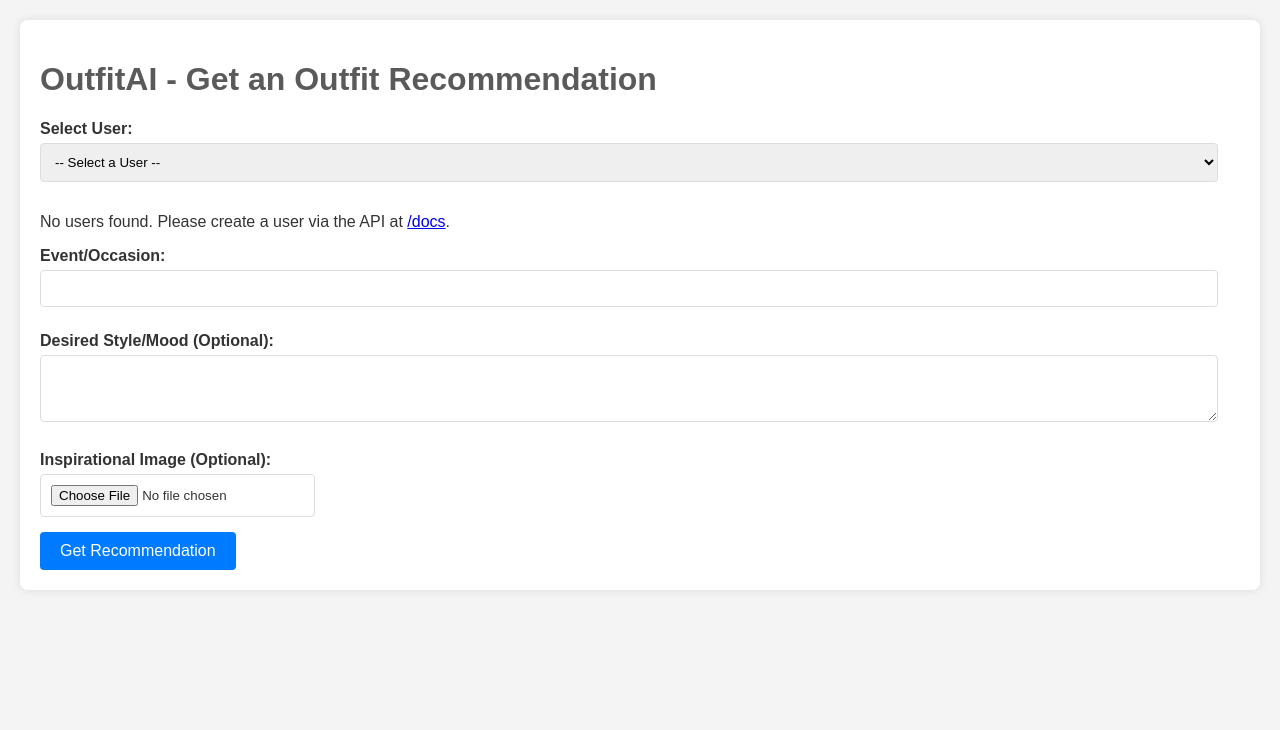
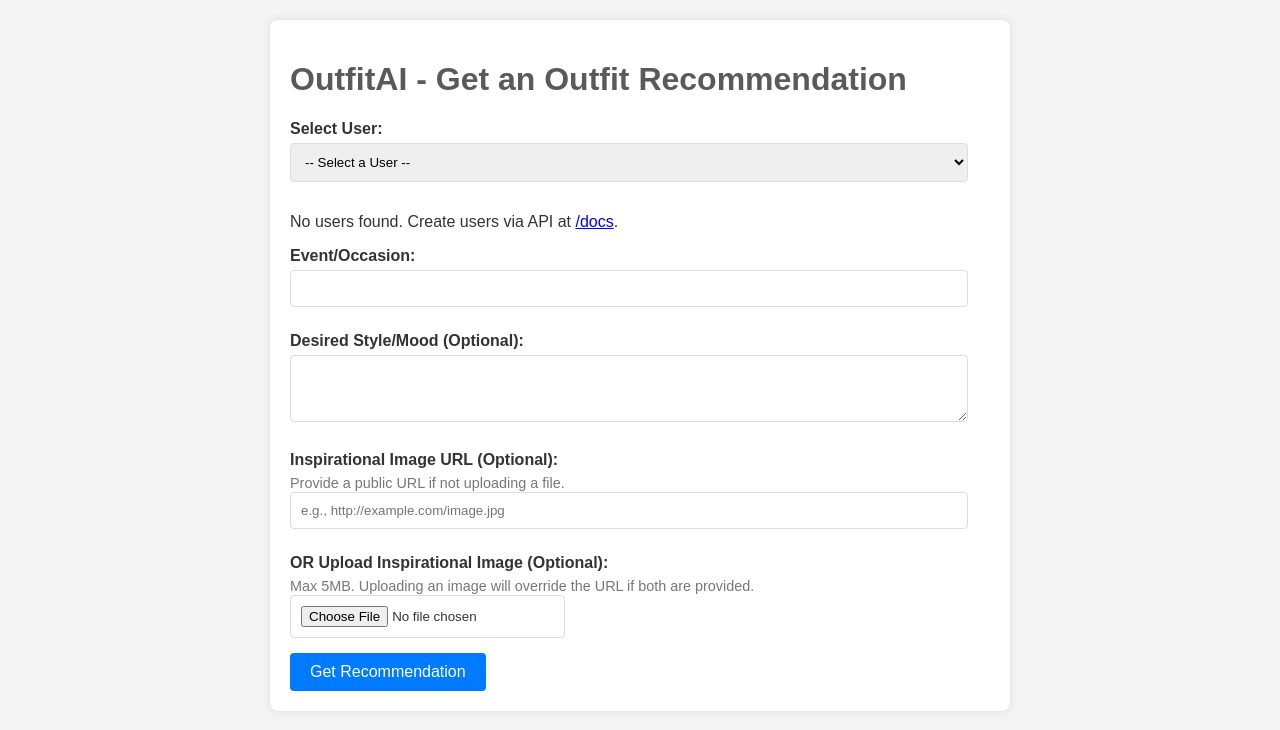
Before and after one commit to Shreyansh1729/fashionscanner, a FastAPI app: page /ui/recommend in a window 1280 px wide. Shown: the top 730 px of the page. Run offline with FastAPI, Linux system fonts and the light colour scheme.

Commit message:
Updated inspirational image

```diff
--- a/outfitai_project/main.py
+++ b/outfitai_project/main.py
@@ -1,5 +1,5 @@
 # outfitai_project/main.py
-from fastapi import FastAPI, Request, Form, File, UploadFile, HTTPException
+from fastapi import FastAPI, Request, Form, File, UploadFile, HTTPException # Added HTTPException
 from fastapi.responses import HTMLResponse, RedirectResponse
 from fastapi.templating import Jinja2Templates
 from fastapi.staticfiles import StaticFiles
@@ -7,31 +7,31 @@ from contextlib import asynccontextmanager
 from pathlib import Path
 import shutil
 import uuid
-from typing import Optional
+from typing import Optional # Added Optional
+
+from pydantic import HttpUrl # For URL validation
 
 from config.settings import settings
 from .apis import routes as api_routes_v1
-from .models.outfit_models import RecommendationRequestContext, OutfitRecommendation
-from .models.user_models import User, UserCreate # UserCreate for the form
+from .models.outfit_models import RecommendationRequestContext, OutfitRecommendation # For form and display
+from .models.user_models import User
 from .services import user_service, wardrobe_service
 from .core import recommender
 
 BASE_DIR = Path(__file__).resolve().parent
-TEMPLATES_DIR = BASE_DIR / "templates"
-UPLOAD_DIR = BASE_DIR / "uploads"
+templates = Jinja2Templates(directory=str(BASE_DIR / "templates"))
+# UPLOAD_DIR = BASE_DIR / "uploads" # No longer saving inspirational images locally for this approach
+# UPLOAD_DIR.mkdir(parents=True, exist_ok=True)
 
-templates = Jinja2Templates(directory=str(TEMPLATES_DIR))
-UPLOAD_DIR.mkdir(parents=True, exist_ok=True)
 
 @asynccontextmanager
-async def lifespan(app: FastAPI):
-    print(f"{Path(__file__).name}: Starting up {settings.PROJECT_NAME}...")
-    # ... other startup messages ...
-    print(f"User creation UI at http://127.0.0.1:8000/ui/users/create")
+async def lifespan(app: FastAPI): # ... (same as before)
+    print(f"Starting up {settings.PROJECT_NAME}...")
+    # ...
     yield
-    print(f"{Path(__file__).name}: Shutting down {settings.PROJECT_NAME}...")
+    print("Shutting down...")
 
-app = FastAPI(
+app = FastAPI( # ... (same as before) ...
     title=settings.PROJECT_NAME,
     openapi_url=f"{settings.API_V1_STR}/openapi.json",
     docs_url="/docs",
@@ -39,167 +39,109 @@ app = FastAPI(
     lifespan=lifespan
 )
 
-app.include_router(api_routes_v1.router, prefix=settings.API_V1_STR, tags=["API v1 Endpoints"])
-app.mount("/uploads", StaticFiles(directory=UPLOAD_DIR), name="uploads")
+app.include_router(api_routes_v1.router, prefix=settings.API_V1_STR, tags=["API v1"])
+# app.mount("/uploads", StaticFiles(directory=UPLOAD_DIR), name="uploads") # No longer needed if not saving images
 
 
-# --- User Creation UI Routes ---
-@app.get("/ui/users/create", response_class=HTMLResponse, tags=["UI Pages"])
-async def get_user_creation_form_page(request: Request, success_message: Optional[str] = None):
-    """Serves the HTML form to create a new user."""
+@app.get("/ui/recommend", response_class=HTMLResponse, tags=["UI"])
+async def get_recommendation_form(request: Request): # ... (same as before)
+    users = user_service.get_all_users_in_db()
     return templates.TemplateResponse(
-        "create_user_form.html",
-        {"request": request, "error_message": None, "success_message": success_message, "user_data": {}}
+        "recommend_form.html",
+        {"request": request, "users": users, "error_message": None, "recommendation": None}
     )
 
-@app.post("/ui/users/create", response_class=HTMLResponse, tags=["UI Pages"])
-async def handle_user_creation_form_submission(
+@app.post("/ui/recommend", response_class=HTMLResponse, tags=["UI"])
+async def handle_recommendation_form(
     request: Request,
-    email: str = Form(...),
-    username: Optional[str] = Form(None),
-    password: str = Form(...),
-    confirm_password: str = Form(...) # For password confirmation
-    # Add more fields if you want them on the UI registration form (gender, age etc.)
-    # For simplicity, we'll stick to email, username, password for UI creation
-):
-    """Handles user creation form submission."""
-    error_message: Optional[str] = None
-    success_message: Optional[str] = None
-
-    # Keep form data to re-populate on error
-    user_form_data = {"email": email, "username": username}
-
-    if password != confirm_password:
-        error_message = "Passwords do not match."
-    elif len(password) < 8: # Basic validation matching Pydantic model
-        error_message = "Password must be at least 8 characters long."
-    else:
-        try:
-            user_in = UserCreate(
-                email=email,
-                username=username,
-                password=password
-                # Default other UserCreate fields if not provided by form
-            )
-            created_user = user_service.create_user_in_db(user_in)
-            success_message = f"User '{created_user.email}' created successfully! You can now select this user on the recommendation page."
-            # Redirect to recommendation page with a success message or back to create form
-            # For simplicity, let's re-render the create form with a success message
-            return templates.TemplateResponse(
-                "create_user_form.html",
-                {"request": request, "error_message": None, "success_message": success_message, "user_data": {}} # Clear form on success
-            )
-
-        except HTTPException as e: # Catch errors from user_service (e.g., email already exists)
-            error_message = e.detail
-        except Exception as e:
-            print(f"ERROR: Unexpected error during UI user creation: {e}")
-            error_message = "An unexpected server error occurred during user creation."
-
-    return templates.TemplateResponse(
-        "create_user_form.html",
-        {"request": request, "error_message": error_message, "success_message": None, "user_data": user_form_data}
-    )
-
-
-# --- Recommendation UI Routes (Mostly same as before, but with error handling for user ID) ---
-@app.get("/ui/recommend", response_class=HTMLResponse, tags=["UI Pages"])
-async def get_recommendation_form_page(request: Request):
-    all_users = user_service.get_all_users_in_db()
-    return templates.TemplateResponse(
-        "recommend_form.html",
-        {
-            "request": request, "users": all_users,
-            "selected_user_id": None, "event_type_val": "", "style_goal_val": "",
-            "error_message": None, "recommendation": None, "uploaded_image_url": None
-        }
-    )
-
-@app.post("/ui/recommend", response_class=HTMLResponse, tags=["UI Pages"])
-async def handle_recommendation_form_submission(
-    request: Request,
-    user_id_str: str = Form(..., alias="user_id_str"),
+    user_id_str: str = Form(...),
     event_type: str = Form(...),
     style_goal: Optional[str] = Form(None),
-    inspirational_image: Optional[UploadFile] = File(None)
+    inspirational_image_url_input: Optional[str] = Form(None), # For URL input
+    inspirational_image_upload: Optional[UploadFile] = File(None) # For file upload
 ):
-    all_users = user_service.get_all_users_in_db()
-    error_message: Optional[str] = None
-    recommendation_result: Optional[OutfitRecommendation] = None
-    image_public_url_for_context: Optional[str] = None
-    uploaded_image_display_url: Optional[str] = None # For displaying back to user
-    selected_user_id_on_error_or_success: Optional[str] = user_id_str
+    users = user_service.get_all_users_in_db()
+    error_message = None
+    recommendation_result = None
 
-    # Validate user_id_str selection
-    if not user_id_str:
-        error_message = "Please select a user."
-    else:
+    inspiration_image_bytes: Optional[bytes] = None
+    inspiration_image_filename: Optional[str] = None
+    parsed_image_url: Optional[HttpUrl] = None
+
+    # Validate User ID
+    try:
+        user_id = uuid.UUID(user_id_str)
+    except ValueError:
+        return templates.TemplateResponse("recommend_form.html", {"request": request, "users": users, "error_message": "Invalid User ID format.", "recommendation": None})
+
+    user_profile = user_service.get_user_by_id(user_id)
+    if not user_profile:
+        return templates.TemplateResponse("recommend_form.html", {"request": request, "users": users, "error_message": f"User with ID {user_id} not found.", "recommendation": None})
+
+    # Handle image input
+    if inspirational_image_upload and inspirational_image_upload.filename:
+        print(f"INFO: Received image upload: {inspirational_image_upload.filename}, size: {inspirational_image_upload.size}")
+        if inspirational_image_upload.size > 5 * 1024 * 1024: # Max 5MB example limit
+             error_message = "Uploaded image is too large (max 5MB)."
+        else:
+            try:
+                inspiration_image_bytes = await inspirational_image_upload.read()
+                inspiration_image_filename = inspirational_image_upload.filename
+                # Clear URL input if file is uploaded to prioritize file
+                parsed_image_url = None
+            except Exception as e:
+                error_message = f"Error reading uploaded image: {e}"
+                print(f"ERROR: Reading upload: {e}")
+    elif inspirational_image_url_input:
         try:
-            user_id_uuid = uuid.UUID(user_id_str)
-        except ValueError:
-            error_message = "Invalid User ID selected. Please select a valid user from the list."
-            user_id_uuid = None # Ensure it's None if conversion fails
+            # Validate and parse the URL using Pydantic's HttpUrl
+            parsed_image_url = HttpUrl(inspirational_image_url_input)
+            print(f"INFO: Received image URL: {parsed_image_url}")
+        except Exception as e: # Pydantic's ValidationError
+            error_message = f"Invalid inspirational image URL provided: {e}"
+            print(f"ERROR: Invalid URL: {e}")
+            parsed_image_url = None # Ensure it's None if validation fails
 
-    if not error_message and user_id_uuid: # Proceed if user_id_str was valid and converted
-        user_profile = user_service.get_user_by_id(user_id_uuid)
-        if not user_profile:
-            error_message = f"User with ID {user_id_uuid} not found."
-        else:
-            if inspirational_image and inspirational_image.filename:
-                if not inspirational_image.content_type or not inspirational_image.content_type.startswith("image/"):
-                    error_message = "Invalid file type. Please upload an image."
-                else:
-                    try:
-                        file_extension = Path(inspirational_image.filename).suffix.lower()
-                        if file_extension not in [".jpg", ".jpeg", ".png", ".gif", ".webp"]:
-                             error_message = "Unsupported image format. Please use JPG, PNG, GIF, or WEBP."
-                        else:
-                            unique_filename = f"user_{user_id_uuid}_insp_{uuid.uuid4()}{file_extension}"
-                            file_save_path = UPLOAD_DIR / unique_filename
-                            with open(file_save_path, "wb+") as file_object:
-                                shutil.copyfileobj(inspirational_image.file, file_object)
+    if error_message: # If error from user/image input, re-render form
+         return templates.TemplateResponse(
+            "recommend_form.html",
+            {"request": request, "users": users, "selected_user_id": str(user_id), "event_type_val": event_type, "style_goal_val": style_goal, "error_message": error_message, "recommendation": None}
+        )
 
-                            image_public_url_for_context = f"/uploads/{unique_filename}"
-                            uploaded_image_display_url = image_public_url_for_context # Same URL for display
-                            print(f"INFO: User {user_id_uuid} uploaded '{inspirational_image.filename}', saved as '{unique_filename}'")
-                    except Exception as e:
-                        print(f"ERROR: Saving uploaded file '{inspirational_image.filename}'. Error: {e}")
-                        error_message = "Error uploading inspirational image."
+    # Proceed with recommendation
+    context_in = RecommendationRequestContext(
+        event_type=event_type,
+        style_goal=style_goal,
+        inspirational_image_url_input=parsed_image_url if parsed_image_url else None # Pass the validated HttpUrl or None
+    )
+    user_wardrobe = wardrobe_service.get_wardrobe_items_for_user(user_id)
 
-            if not error_message:
-                context_request = RecommendationRequestContext(
-                    event_type=event_type, style_goal=style_goal,
-                    inspirational_image_url=image_public_url_for_context # This is what LLM prompt gets
-                )
-                user_wardrobe_items = wardrobe_service.get_wardrobe_items_for_user(user_id_uuid)
-                try:
-                    print(f"DEBUG: Requesting recommendation for user {user_id_uuid} with context: {context_request.model_dump_json(indent=2)}")
-                    recommendation_result = await recommender.create_outfit_recommendation_service(
-                        user_id=user_id_uuid, context_in=context_request,
-                        user_profile=user_profile, user_wardrobe=user_wardrobe_items
-                    )
-                    print(f"DEBUG: Recommendation received: ID {recommendation_result.id if recommendation_result else 'None'}")
-                except HTTPException as e:
-                    error_message = f"Could not get recommendation: {e.detail}"
-                except Exception as e:
-                    print(f"ERROR: Unexpected error in recommendation generation: {e}")
-                    error_message = "An unexpected server error occurred while generating recommendation."
+    try:
+        recommendation_result = await recommender.create_outfit_recommendation_service(
+            user_id=user_id,
+            context_in=context_in,
+            user_profile=user_profile,
+            user_wardrobe=user_wardrobe,
+            inspiration_image_bytes=inspiration_image_bytes, # Pass bytes if uploaded
+            inspiration_image_filename=inspiration_image_filename
+        )
+    except HTTPException as e:
+        error_message = f"API Error: {e.status_code} - {e.detail}"
+    except Exception as e:
+        error_message = f"An unexpected error occurred: {str(e)}"
+        print(f"ERROR: Unexpected during recommendation: {e}")
+
 
     return templates.TemplateResponse(
         "recommend_form.html",
-        {
-            "request": request, "users": all_users,
-            "selected_user_id": selected_user_id_on_error_or_success if user_id_str else None, # Keep selection
-            "event_type_val": event_type, "style_goal_val": style_goal,
-            "uploaded_image_url": uploaded_image_display_url, # For displaying the uploaded image
-            "error_message": error_message, "recommendation": recommendation_result
-        }
+        {"request": request, "users": users, "selected_user_id": str(user_id), "event_type_val": event_type, "style_goal_val": style_goal, "error_message": error_message, "recommendation": recommendation_result}
     )
 
 @app.get("/", include_in_schema=False)
-async def root_redirect_to_ui():
+async def root_redirect(): # ... (same as before)
     return RedirectResponse(url="/ui/recommend")
 
-if __name__ == "__main__":
+# Main block if running directly
+if __name__ == "__main__": # ... (same as before)
     import uvicorn
-    uvicorn.run("outfitai_project.main:app", host="0.0.0.0", port=8000, reload=True)
+    uvicorn.run(app, host="0.0.0.0", port=8000)
--- a/outfitai_project/templates/recommend_form.html
+++ b/outfitai_project/templates/recommend_form.html
@@ -6,10 +6,10 @@
     <title>OutfitAI Recommendation</title>
     <style>
         body { font-family: sans-serif; margin: 20px; background-color: #f4f4f4; color: #333; }
-        .container { background-color: #fff; padding: 20px; border-radius: 8px; box-shadow: 0 0 10px rgba(0,0,0,0.1); }
+        .container { background-color: #fff; padding: 20px; border-radius: 8px; box-shadow: 0 0 10px rgba(0,0,0,0.1); max-width: 700px; margin: auto; }
         h1, h2 { color: #5a5a5a; }
         label { display: block; margin-top: 10px; margin-bottom: 5px; font-weight: bold; }
-        input[type="text"], select, textarea { width: calc(100% - 22px); padding: 10px; margin-bottom: 15px; border: 1px solid #ddd; border-radius: 4px; box-sizing: border-box; }
+        input[type="text"], input[type="url"], select, textarea { width: calc(100% - 22px); padding: 10px; margin-bottom: 15px; border: 1px solid #ddd; border-radius: 4px; box-sizing: border-box; }
         input[type="file"] { padding: 10px; margin-bottom: 15px; border: 1px solid #ddd; border-radius: 4px; display: block; }
         input[type="submit"] { background-color: #007bff; color: white; padding: 10px 20px; border: none; border-radius: 4px; cursor: pointer; font-size: 16px; }
         input[type="submit"]:hover { background-color: #0056b3; }
@@ -18,10 +18,10 @@
         .recommendation h3 { margin-top: 0; color: #007bff; }
         .recommendation ul { list-style-type: none; padding-left: 0; }
         .recommendation li { background-color: #fff; margin-bottom: 10px; padding: 10px; border: 1px solid #ddd; border-radius: 4px; }
-        .recommendation p { margin-top: 5px; }
+        .recommendation p, .recommendation div { margin-top: 5px; }
         .recommendation a { color: #0056b3; text-decoration: none; }
         .recommendation a:hover { text-decoration: underline; }
-        .item-image-link img { max-width: 100px; max-height: 100px; border: 1px solid #ccc; margin-right: 10px; vertical-align: middle;}
+        .label-hint {font-size: 0.9em; color: #777; font-weight: normal;}
     </style>
 </head>
 <body>
@@ -32,18 +32,18 @@
             <p class="error">{{ error_message }}</p>
         {% endif %}
 
-        <form method="post" enctype="multipart/form-data">
+        <form method="post" enctype="multipart/form-data"> {# enctype is crucial for file uploads #}
             <label for="user_id_str">Select User:</label>
             <select name="user_id_str" id="user_id_str" required>
                 <option value="">-- Select a User --</option>
-                {% for user in users %}
-                    <option value="{{ user.id }}" {% if selected_user_id and selected_user_id == user.id|string %}selected{% endif %}>
-                        {{ user.username or user.email }} (ID: {{ user.id }})
+                {% for user_item in users %} {# Renamed to avoid conflict with user var #}
+                    <option value="{{ user_item.id }}" {% if selected_user_id and selected_user_id == user_item.id|string %}selected{% endif %}>
+                        {{ user_item.username or user_item.email }} (ID: {{ user_item.id }})
                     </option>
                 {% endfor %}
             </select>
             {% if not users %}
-                <p>No users found. Please create a user via the API at <a href="/docs#/Users/create_user_endpoint_api_v1_users__post" target="_blank">/docs</a>.</p>
+                <p>No users found. Create users via API at <a href="/docs" target="_blank">/docs</a>.</p>
             {% endif %}
 
             <label for="event_type">Event/Occasion:</label>
@@ -52,21 +52,33 @@
             <label for="style_goal">Desired Style/Mood (Optional):</label>
             <textarea name="style_goal" id="style_goal" rows="3">{{ style_goal_val or '' }}</textarea>
 
-            <label for="inspirational_image">Inspirational Image (Optional):</label>
-            <input type="file" name="inspirational_image" id="inspirational_image" accept="image/*">
+            <label for="inspirational_image_url_input">Inspirational Image URL (Optional):</label>
+             <span class="label-hint">Provide a public URL if not uploading a file.</span>
+            <input type="url" name="inspirational_image_url_input" id="inspirational_image_url_input" placeholder="e.g., http://example.com/image.jpg" value="{{ inspirational_image_url_input_val or '' }}">
+
+            <label for="inspirational_image_upload">OR Upload Inspirational Image (Optional):</label>
+            <span class="label-hint">Max 5MB. Uploading an image will override the URL if both are provided.</span>
+            <input type="file" name="inspirational_image_upload" id="inspirational_image_upload" accept="image/jpeg,image/png,image/webp">
 
             <input type="submit" value="Get Recommendation">
         </form>
 
         {% if recommendation %}
             <div class="recommendation">
-                <h2>AI Recommendation:</h2>
+                <h2>AI Recommendation (ID: {{ recommendation.id }}):</h2>
                 <p><strong>For Event:</strong> {{ recommendation.event_type_context }}</p>
                 {% if recommendation.style_goal_context %}
                     <p><strong>Style Goal:</strong> {{ recommendation.style_goal_context }}</p>
                 {% endif %}
-                 {% if recommendation.inspirational_image_url_context %}
-                    <p><strong>Based on Inspiration (Conceptual URL/Path):</strong> {{ recommendation.inspirational_image_url_context }}</p>
+
+                {% if recommendation.inspirational_image_source_info %}
+                    <div><strong>Inspiration Source:</strong> {{ recommendation.inspirational_image_source_info }}</div>
+                {% endif %}
+                {% if recommendation.analyzed_inspirational_image_description %}
+                    <div>
+                        <strong>AI Analysis of Inspiration Image:</strong>
+                        <p style="white-space: pre-wrap; background-color: #e9ecef; padding: 8px; border-radius: 3px;">{{ recommendation.analyzed_inspirational_image_description }}</p>
+                    </div>
                 {% endif %}
 
                 <h3>Suggested Components:</h3>
@@ -77,10 +89,11 @@
                         {% if component.product_store_url or component.product_image_url %}
                             <p>
                                 {% if component.product_store_url %}
-                                    <a href="{{ component.product_store_url }}" target="_blank">Find Similar Items (Shop)</a>
+                                    <a href="{{ component.product_store_url }}" target="_blank">Find Items</a>
                                 {% endif %}
                                 {% if component.product_image_url %}
-                                    | <a href="{{ component.product_image_url }}" target="_blank">See Similar Images</a>
+                                    {% if component.product_store_url %}|{% endif %}
+                                    <a href="{{ component.product_image_url }}" target="_blank">See Images</a>
                                 {% endif %}
                             </p>
                         {% endif %}
@@ -90,27 +103,6 @@
                 {% if recommendation.overall_reasoning %}
                     <p><strong>Stylist's Reasoning:</strong> {{ recommendation.overall_reasoning }}</p>
                 {% endif %}
-                 <p><small>Recommendation ID: {{ recommendation.id }}</small></p>
-                 {# Add a simple form to save this recommendation #}
-                 <form method="POST" action="/api/v1/users/{{ recommendation.user_id }}/saved-outfits/">
-                    {# This action will be a plain form post, not AJAX, will need frontend JS for better UX #}
-                    {# For a pure AJAX call, the action URL and method would be handled by JavaScript #}
-                    {# The following inputs are examples of what you'd send for saving #}
-                    <input type="hidden" name="original_recommendation_id" value="{{ recommendation.id }}">
-                    <input type="hidden" name="user_id_for_save" value="{{ recommendation.user_id }}">
-                    <label for="rating-{{recommendation.id}}">Rate this (1-5, optional):</label>
-                    <input type="number" name="user_rating" id="rating-{{recommendation.id}}" min="1" max="5" style="width: 60px;">
-                    <br>
-                    <label for="notes-{{recommendation.id}}">Notes (optional):</label>
-                    <textarea name="user_notes" id="notes-{{recommendation.id}}" rows="2"></textarea>
-                    <br>
-                    {# This simple save will try to POST directly to API. Better UX uses JS.
-                       For now, this form will likely not work well without JS to construct the proper JSON body.
-                       Let's remove this save form part for now to keep HTML clean.
-                       Saving would be done via API directly using recommendation.id
-                    #}
-                    {# <input type="submit" value="Save This Outfit"> #}
-                 </form>
             </div>
         {% endif %}
     </div>
```
Also changed, not shown: outfitai_project/core/recommender.py (+164 -142 lines), outfitai_project/models/outfit_models.py (+17 -12 lines), requirements.txt (+7 -60 lines).
